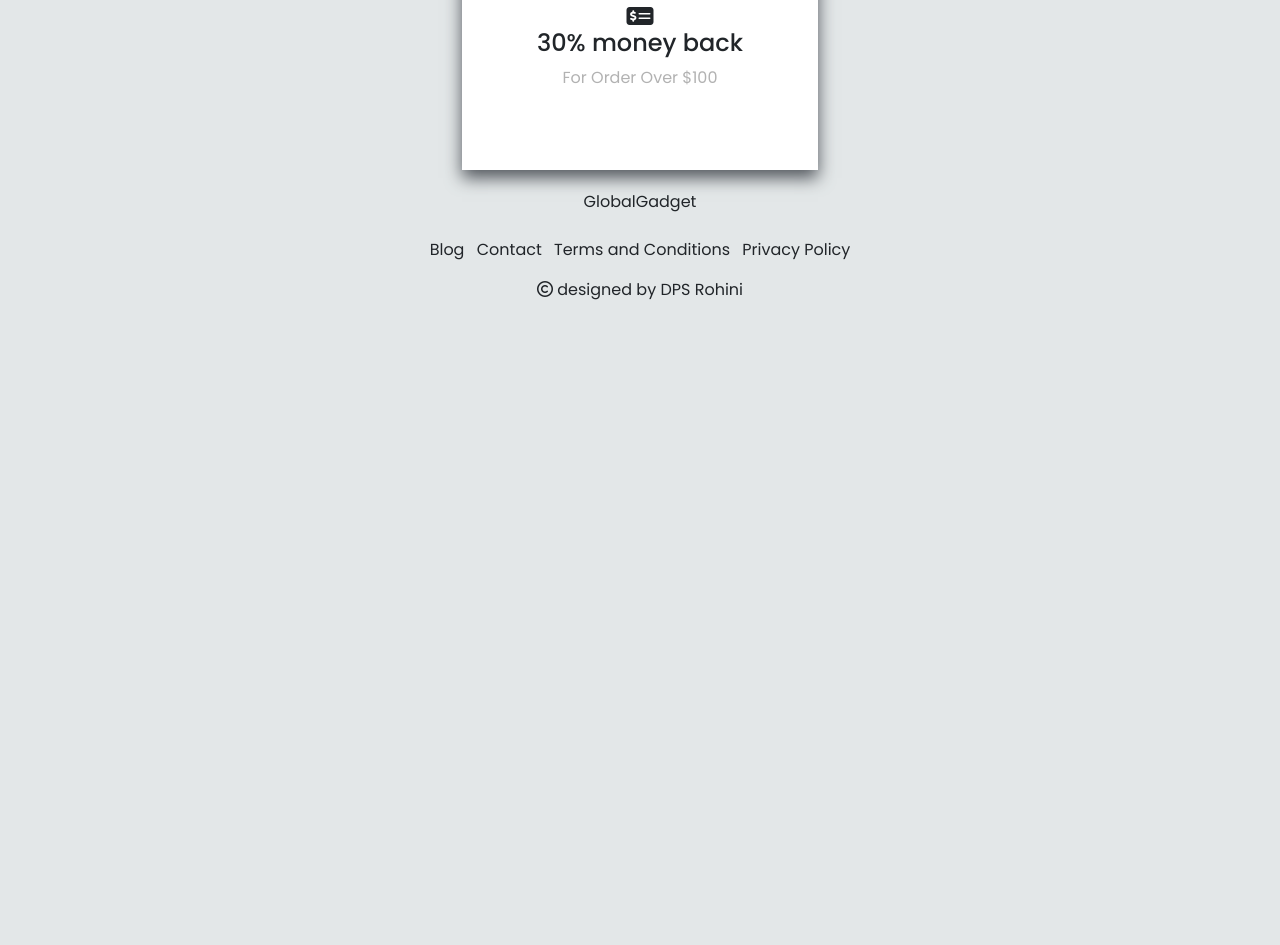
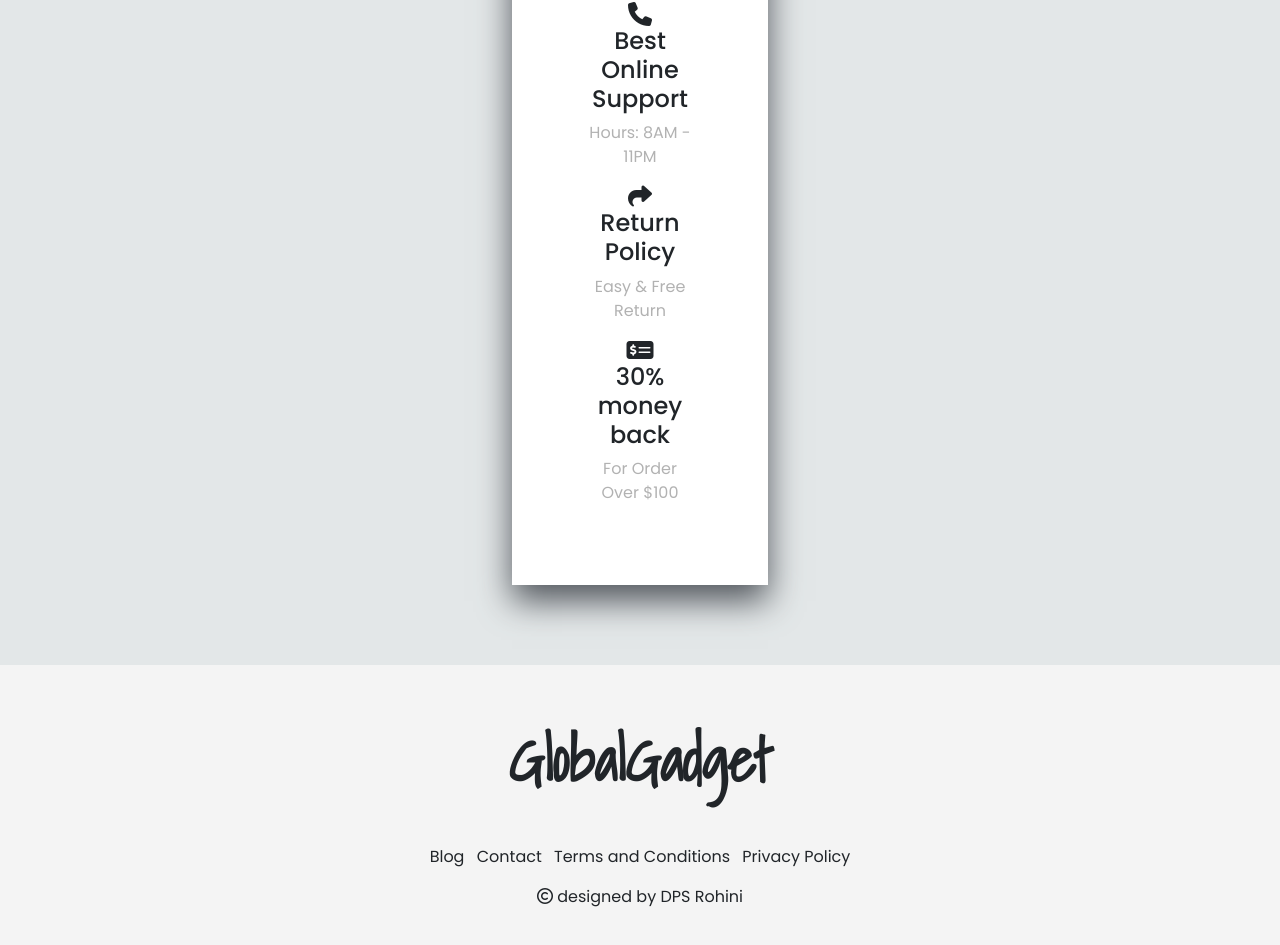
Before and after one commit to akshattdahiya/E-commerce, a plain HTML site: page index_services.html in a window 1280 px wide. Shown: the part 889-1834 px from the top of the page. Before the commit the page ends 1207 px from the top, so only its background shows below. Drawn offline with nearby package versions, Linux system fonts and the light colour scheme.

Commit message:
Update styles_services.css

```diff
--- a/styles_services.css
+++ b/styles_services.css
@@ -18,19 +18,14 @@ div
 
 .card0
 {
-  margin: 20px 450px;;
+  margin: 20px 500px;;
   border-radius: 0;
-  box-shadow: 0 8px 16px 0 #52575D;
+  box-shadow: 0 16px 32px 0 #52575D;
 }
 
 .card2
 {
   margin: 1rem 3rem;
-}
-
-.title
-{
-  font-weight: bold;
 }
 
 .glitch-wrapper {
@@ -135,3 +130,37 @@ div
       transform: translate(0);
    }
 }
+
+.navbar
+{
+  margin: 1rem 5rem 3rem 5rem;
+}
+
+.navbar-brand
+{
+  font-family: 'Shadows Into Light', cursive;
+  font-size: 60px;
+  font-weight: bolder;
+}
+
+footer {
+    text-align: center;
+    background: #f4f4f4;
+    padding: 50px 0;
+    margin-top: 5rem;
+}
+
+.list-inline {
+    padding-left: 0;
+    list-style: none;
+}
+
+ul {
+    display: block;
+    list-style-type: disc;
+    margin-block-start: 1em;
+    margin-block-end: 1em;
+    margin-inline-start: 0px;
+    margin-inline-end: 0px;
+    padding-inline-start: 40px;
+}
```
